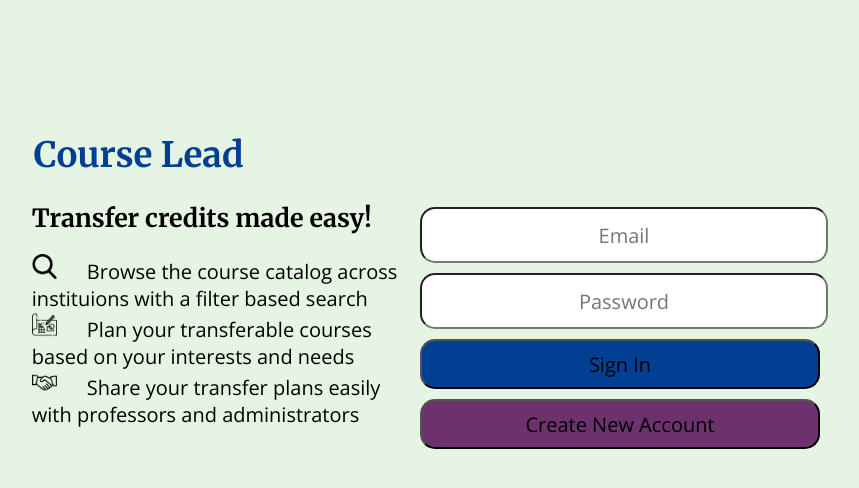
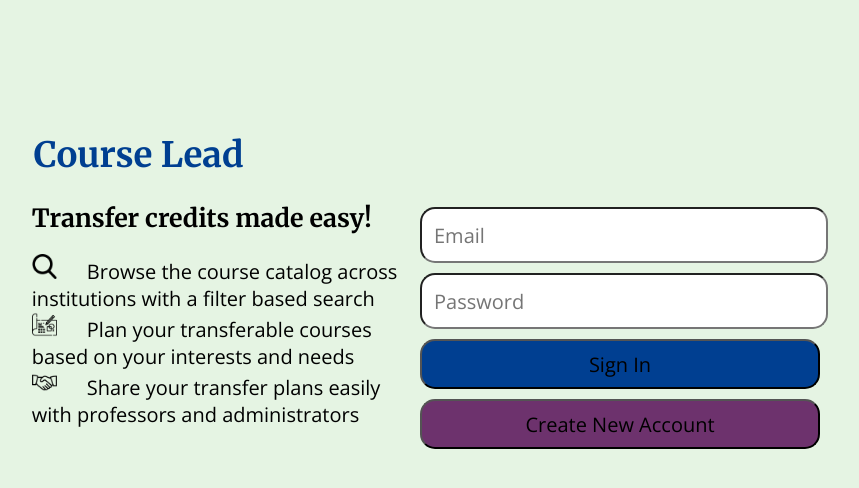
Before and after one commit to Boscillator/TransferCreditProject, a PHP site: page /index.html in a window 1280 px wide; the page is wider, and only the part inside the window is pictured. Shown: the top 488 px of that part, without its empty margins (227-1086 px from the left). Run offline with PHP 8.4, Linux system fonts and the light colour scheme.

Commit message:
Add files via upload

```diff
--- a/index.css
+++ b/index.css
@@ -57,7 +57,7 @@ input {
 	border-radius: 15px;
 	font-size: 20px;
 	font-family: 'Open Sans';
-	text-align:center;
+	text-indent: 10px;
 	margin: 5px;
 }
 
--- a/index.html
+++ b/index.html
@@ -13,7 +13,7 @@
 		<section id= "page_body">
 			<section id= "info">
 				<h2>Transfer credits made easy!</h2>
-				<p><img src="search.png" alt="Search">Browse the course catalog across instituions with a filter based search </p>
+				<p><img src="search.png" alt="Search">Browse the course catalog across institutions with a filter based search </p>
 				<p><img src="blueprint.png" alt="Search">Plan your transferable courses based on your interests and needs</p>
 				<p><img src="hand-shake.png" alt="Search">Share your transfer plans easily with professors and administrators</p>
 			</section>
--- a/main_page.html
+++ b/main_page.html
@@ -2,16 +2,17 @@
 <html lang='en'>
 	<head>
 		<meta charset='UTF-8'/>
-		<title>Transfer Cred Mockup</title>
+		<title>Course Lead</title>
 		<link rel="stylesheet" type="text/css" href="main_page.css">
 	</head>
 	<body>
 		<section id = "header_banner">
-			<h1>Transfer Credit Mockup</h1>
+			<h1>Course Lead</h1>
 			<button id="log_out" onclick="window.location='index.html';">Log Out</button>
 		</section>
 		<section id= "page_body">
 			<section id= "search_body">
+				<h2>Filters</h2>
 				<p>School</p>
 				<select>
 					<option value="school1">RPI</option>
--- a/new_account.css
+++ b/new_account.css
@@ -29,8 +29,9 @@ input {
 	border-radius: 15px;
 	font-size: 20px;
 	font-family: 'Open Sans';
-	text-align:center;
+	text-indent: 10px;
 	margin: 5px;
+
 }
 
 button {
```
Also changed, not shown: new_account.html (line endings or trailing spaces).
